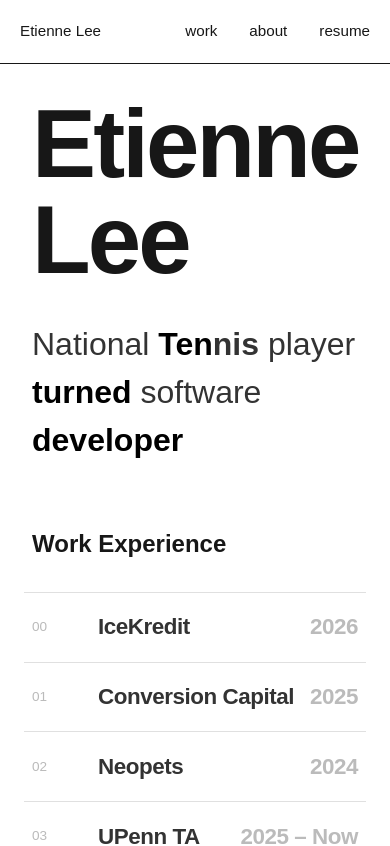
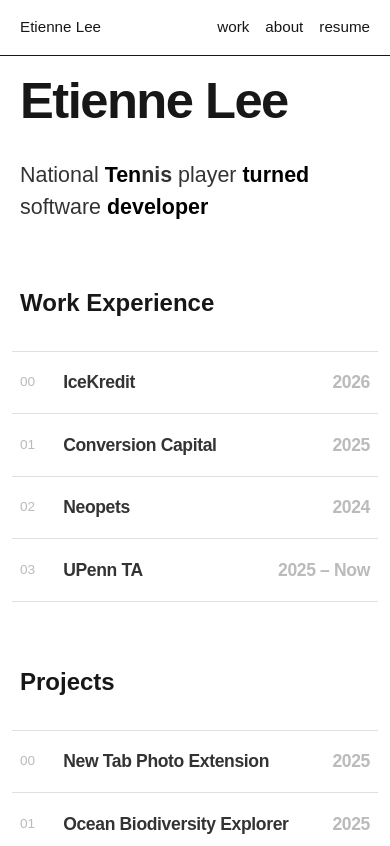
Before and after one commit to EtienneLee/portfolio, a Next.js app: page / in a window 390 px wide. Shown: the top 846 px of the page. Built offline with nearby package versions, Linux system fonts and the light colour scheme.

Commit message:
Improved mobile experience

```diff
--- a/app/components/ExperienceSection.tsx
+++ b/app/components/ExperienceSection.tsx
@@ -40,6 +40,8 @@
   },
 ];
 
+const NUM_COL = "clamp(28px, 8vw, 50px)";
+
 export default function ExperienceSection() {
   const [hovered, setHovered] = useState<number | null>(null);
 
@@ -50,8 +52,11 @@
       {experiences.map((exp, i) => (
         <div
           key={i}
-          onMouseEnter={() => setHovered(i)}
-          onMouseLeave={() => setHovered(null)}
+          onPointerEnter={(e) => e.pointerType === "mouse" && setHovered(i)}
+          onPointerLeave={(e) => e.pointerType === "mouse" && setHovered(null)}
+          onPointerUp={(e) =>
+            e.pointerType !== "mouse" && setHovered(hovered === i ? null : i)
+          }
           style={{
             borderTop: "1px solid #e0e0e0",
             ...(i === experiences.length - 1
@@ -61,16 +66,17 @@
             transition: "background 0.2s ease",
             padding: "0 0.5rem",
             margin: "0 -0.5rem",
+            cursor: "pointer",
           }}
         >
           {/* Collapsed row */}
           <div
             style={{
               display: "grid",
-              gridTemplateColumns: "50px 1fr auto",
+              gridTemplateColumns: `${NUM_COL} 1fr auto`,
               alignItems: "center",
               padding: "1.1rem 0",
-              gap: "1rem",
+              gap: "0.75rem",
             }}
           >
             <span style={{ color: "#bbb", fontSize: "0.85rem" }}>
@@ -78,36 +84,43 @@
             </span>
             <span
               style={{
-                fontSize: "1.4rem",
+                fontSize: "clamp(1.05rem, 4.5vw, 1.4rem)",
                 fontWeight: 600,
                 letterSpacing: "-0.02em",
                 color: hovered === i ? "#000" : "#333",
                 transition: "color 0.2s ease",
+                minWidth: 0,
               }}
             >
               {exp.company}
             </span>
             <span
               style={{
-                fontSize: "1.4rem",
+                fontSize: "clamp(1.05rem, 4.5vw, 1.4rem)",
                 fontWeight: 600,
                 letterSpacing: "-0.02em",
                 color: hovered === i ? "#555" : "#bbb",
                 transition: "color 0.2s ease",
+                whiteSpace: "nowrap",
               }}
             >
               {exp.year}
             </span>
           </div>
 
-          {/* Expanded content */}
+          {/* Expanded content: grows to fit, no fixed height */}
+          <div
+            style={{
+              display: "grid",
+              gridTemplateRows: hovered === i ? "1fr" : "0fr",
+              transition: "grid-template-rows 0.35s ease",
+            }}
+          >
             <div
               style={{
                 overflow: "hidden",
-              maxHeight: hovered === i ? "120px" : "0px",
-              transition: "max-height 0.35s ease, padding 0.35s ease",
-              paddingLeft: "50px",
-              paddingBottom: hovered === i ? "1.25rem" : "0",
+                minHeight: 0,
+                paddingLeft: NUM_COL,
               }}
             >
               <p
@@ -125,12 +138,14 @@
                   color: "#555",
                   lineHeight: 1.7,
                   maxWidth: "560px",
+                  paddingBottom: "1.25rem",
                 }}
               >
                 {exp.description}
               </p>
             </div>
           </div>
+        </div>
       ))}
     </section>
   );
--- a/app/components/Hero.tsx
+++ b/app/components/Hero.tsx
@@ -3,6 +3,8 @@
 
 export default function Hero() {
   const [isHovered, setIsHovered] = useState(false);
+  const [spread, setSpread] = useState(false);
+  const [flipped, setFlipped] = useState(false);
   const devRef = useRef<HTMLSpanElement>(null);
   const timerRef = useRef<ReturnType<typeof setInterval> | null>(null);
   const chars = "abcdefghijklmnopqrstuvwxyz";
@@ -33,29 +35,63 @@
     if (devRef.current) devRef.current.textContent = full;
   };
 
+  // Mouse: on while hovering. Touch: play once on tap, then reset.
+  const isMouse = (e: React.PointerEvent) => e.pointerType === "mouse";
+  const pulse = (
+    e: React.PointerEvent,
+    on: () => void,
+    off: () => void,
+    ms = 1200,
+  ) => {
+    if (isMouse(e)) return;
+    on();
+    setTimeout(off, ms);
+  };
+
   return (
     <header className="mb-16">
       <h1
         style={{
-          fontSize: "6rem",
+          fontSize: "clamp(2.75rem, 13vw, 6rem)",
           fontWeight: 700,
-          letterSpacing: "-0.03em",
+          letterSpacing: spread ? "0.05em" : "-0.03em",
           lineHeight: 1,
           marginBottom: "2rem",
           transition: "letter-spacing 0.4s ease",
           cursor: "default",
         }}
-        onMouseEnter={(e) => (e.currentTarget.style.letterSpacing = "0.05em")}
-        onMouseLeave={(e) => (e.currentTarget.style.letterSpacing = "-0.03em")}
+        onPointerEnter={(e) => isMouse(e) && setSpread(true)}
+        onPointerLeave={(e) => isMouse(e) && setSpread(false)}
+        onPointerUp={(e) =>
+          pulse(
+            e,
+            () => setSpread(true),
+            () => setSpread(false),
+            800,
+          )
+        }
       >
         Etienne Lee
       </h1>
-      <p style={{ fontSize: "2rem", color: "#333", fontWeight: 400 }}>
+      <p
+        style={{
+          fontSize: "clamp(1.25rem, 5.5vw, 2rem)",
+          color: "#333",
+          fontWeight: 400,
+        }}
+      >
         National{" "}
         <span style={{ fontWeight: 700, cursor: "default" }}>
           <span
-            onMouseEnter={() => setIsHovered(true)}
-            onMouseLeave={() => setIsHovered(false)}
+            onPointerEnter={(e) => isMouse(e) && setIsHovered(true)}
+            onPointerLeave={(e) => isMouse(e) && setIsHovered(false)}
+            onPointerUp={(e) =>
+              pulse(
+                e,
+                () => setIsHovered(true),
+                () => setIsHovered(false),
+              )
+            }
             style={{
               color: isHovered ? "#00ff41" : "#000",
               background: isHovered ? "#111" : "transparent",
@@ -76,22 +112,28 @@
             color: "#000",
             display: "inline-block",
             cursor: "default",
+            transform: flipped ? "rotate(180deg)" : "rotate(0deg)",
             transition: "transform 0.6s ease, color 0.3s ease",
           }}
-          onMouseEnter={(e) => {
-            (e.target as HTMLElement).style.transform = "rotate(180deg)";
-          }}
-          onMouseLeave={(e) => {
-            (e.target as HTMLElement).style.transform = "rotate(0deg)";
-          }}
+          onPointerEnter={(e) => isMouse(e) && setFlipped(true)}
+          onPointerLeave={(e) => isMouse(e) && setFlipped(false)}
+          onPointerUp={(e) =>
+            pulse(
+              e,
+              () => setFlipped(true),
+              () => setFlipped(false),
+              1000,
+            )
+          }
         >
           turned
         </span>{" "}
         software{" "}
         <span
           ref={devRef}
-          onMouseEnter={scrambleIn}
-          onMouseLeave={scrambleOut}
+          onPointerEnter={(e) => isMouse(e) && scrambleIn()}
+          onPointerLeave={(e) => isMouse(e) && scrambleOut()}
+          onPointerUp={(e) => !isMouse(e) && scrambleIn()}
           style={{
             fontWeight: 700,
             color: "#000",
--- a/app/components/ProjectsSection.tsx
+++ b/app/components/ProjectsSection.tsx
@@ -36,6 +36,8 @@
   },
 ];
 
+const NUM_COL = "clamp(28px, 8vw, 50px)";
+
 export default function ProjectsSection() {
   const [hovered, setHovered] = useState<number | null>(null);
 
@@ -46,8 +48,11 @@
       {projects.map((project, i) => (
         <div
           key={i}
-          onMouseEnter={() => setHovered(i)}
-          onMouseLeave={() => setHovered(null)}
+          onPointerEnter={(e) => e.pointerType === "mouse" && setHovered(i)}
+          onPointerLeave={(e) => e.pointerType === "mouse" && setHovered(null)}
+          onPointerUp={(e) =>
+            e.pointerType !== "mouse" && setHovered(hovered === i ? null : i)
+          }
           style={{
             borderTop: "1px solid #e0e0e0",
             ...(i === projects.length - 1
@@ -57,16 +62,17 @@
             transition: "background 0.2s ease",
             padding: "0 0.5rem",
             margin: "0 -0.5rem",
+            cursor: "pointer",
           }}
         >
           {/* Collapsed row */}
           <div
             style={{
               display: "grid",
-              gridTemplateColumns: "50px 1fr auto",
+              gridTemplateColumns: `${NUM_COL} 1fr auto`,
               alignItems: "center",
               padding: "1.1rem 0",
-              gap: "1rem",
+              gap: "0.75rem",
             }}
           >
             <span style={{ color: "#bbb", fontSize: "0.85rem" }}>
@@ -74,36 +80,43 @@
             </span>
             <span
               style={{
-                fontSize: "1.4rem",
+                fontSize: "clamp(1.05rem, 4.5vw, 1.4rem)",
                 fontWeight: 600,
                 letterSpacing: "-0.02em",
                 color: hovered === i ? "#000" : "#333",
                 transition: "color 0.2s ease",
+                minWidth: 0,
               }}
             >
               {project.name}
             </span>
             <span
               style={{
-                fontSize: "1.4rem",
+                fontSize: "clamp(1.05rem, 4.5vw, 1.4rem)",
                 fontWeight: 600,
                 letterSpacing: "-0.02em",
                 color: hovered === i ? "#555" : "#bbb",
                 transition: "color 0.2s ease",
+                whiteSpace: "nowrap",
               }}
             >
               {project.year}
             </span>
           </div>
 
-          {/* Expanded content */}
+          {/* Expanded content: grows to fit, no fixed height */}
+          <div
+            style={{
+              display: "grid",
+              gridTemplateRows: hovered === i ? "1fr" : "0fr",
+              transition: "grid-template-rows 0.35s ease",
+            }}
+          >
             <div
               style={{
                 overflow: "hidden",
-              maxHeight: hovered === i ? "120px" : "0px",
-              transition: "max-height 0.35s ease, padding 0.35s ease",
-              paddingLeft: "50px",
-              paddingBottom: hovered === i ? "1.25rem" : "0",
+                minHeight: 0,
+                paddingLeft: NUM_COL,
               }}
             >
               <p
@@ -121,12 +134,14 @@
                   color: "#555",
                   lineHeight: 1.7,
                   maxWidth: "560px",
+                  paddingBottom: "1.25rem",
                 }}
               >
                 {project.description}
               </p>
             </div>
           </div>
+        </div>
       ))}
     </section>
   );
--- a/app/layout.tsx
+++ b/app/layout.tsx
@@ -33,11 +33,11 @@
       <body
         className={`${geistSans.variable} ${geistMono.variable} antialiased`}
       >
-        <nav className="flex justify-between items-center p-5 border-b">
+        <nav className="flex justify-between items-center px-5 py-4 border-b">
           <Link href="/" style={{ fontWeight: 400, fontSize: "0.95rem" }}>
             Etienne Lee
           </Link>
-          <div className="flex gap-8" style={{ fontSize: "0.95rem" }}>
+          <div className="flex gap-4 sm:gap-8" style={{ fontSize: "0.95rem" }}>
             <WorkLink />
             <Link href="/about">about</Link>
             <a href="/resume.pdf" target="_blank">
--- a/app/page.tsx
+++ b/app/page.tsx
@@ -4,14 +4,14 @@
 
 export default function Home() {
   return (
-    <main className="min-h-screen p-8 max-w-4xl mx-auto">
+    <main className="min-h-screen p-5 sm:p-8 max-w-4xl mx-auto">
       {/* Header */}
       <Hero />
       <ExperienceSection />
       <ProjectsSection />
 
       {/* Links */}
-      <footer className="flex justify-between text-sm">
+      <footer className="flex flex-wrap justify-between gap-x-6 gap-y-2 text-sm">
         <a href="mailto:etiennelee123@gmail.com">etiennelee123@gmail.com</a>
         <a href="https://github.com/EtienneLee" target="_blank">
           github
```
Also changed, not shown: app/about/page.tsx (+9 -21 lines), app/components/WorkLink.tsx (+11 -1 lines). Lines whose indentation alone changed are shown as unchanged.
